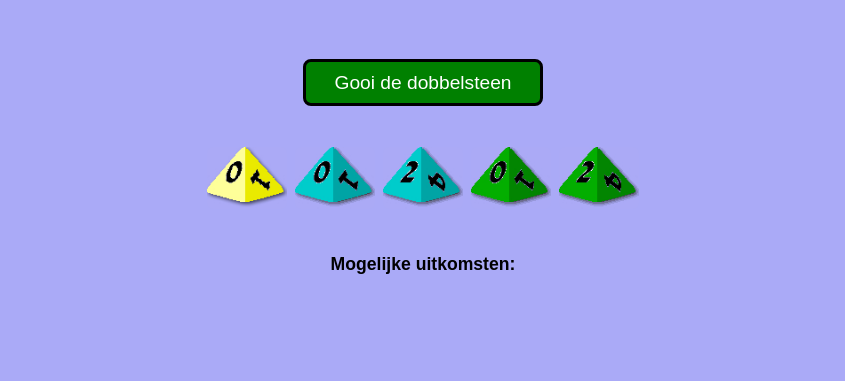
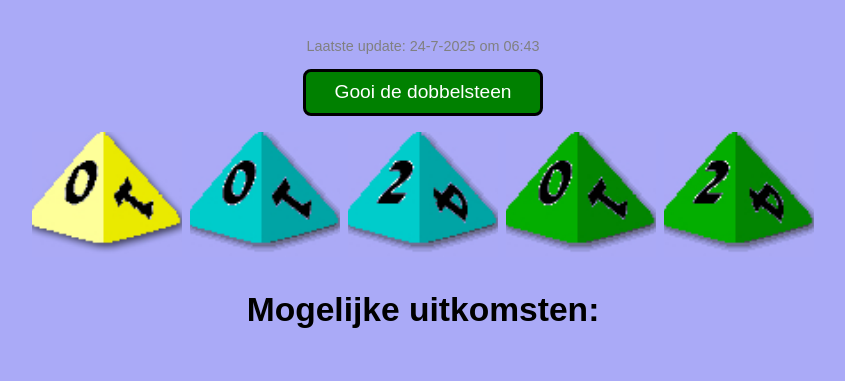
Before and after one commit to BG-NTTW-2025/D4_Dobbelstenen, a plain HTML site: page index.html in a window 1280 px wide. Shown: the whole page, without its empty margins (217-1062 px from the left). Drawn offline with Linux system fonts and the light colour scheme.

Commit message:
Add files via upload

```diff
--- a/index.html
+++ b/index.html
@@ -1,40 +1,45 @@
 <!DOCTYPE html>
-<html lang="nl">
-<head>
-  <meta charset="UTF-8" />
+<html lang="nl"><head>
+
+
+
+  <meta charset="UTF-8"><title>D4 Dobbelsteen Mobile</title>
+
+
+
+
   <style>
     body {
       font-family: sans-serif;
       text-align: center;
       background: #AAAAf7;
-      padding: 2em;
+      padding: 1em;
     }
     .dice-container {
       display: flex;
       justify-content: center;
       flex-wrap: wrap;
       gap: 0.5em;
-      margin-top: 2em;
+      margin-top: 1em;
     }
 .die {
-      width: 80px;
-      height: 80px;
-      border: 0px solid black;
-      border-radius: 0px;
-      background-color: #AAAAF7;
+  width: 150px;   /* was 90px */
+  height: 125px;  /* was 75px */
   display: flex;
   align-items: center;
   justify-content: center;
 }
+
 .die img {
-      max-width: 100%;
-      max-height: 100%;
-      border-radius: 6px;
+  width: 100%;
+  height: 100%;
+  object-fit: cover; /* of weglaten als je de originele verhouding wilt */
 }
+
     button {
       font-size: 1.2em;
       padding: 0.5em 1.5em;
-      margin-top: 1em;
+      margin-top: 0em;
       cursor: pointer;
       border: 3px solid black;
       border-radius: 8px;
@@ -49,15 +54,14 @@
       color: black;
     }
     .results {
-      margin-top: 2em;
-      font-size: 1.1em;
+      margin-top: 0em;
+      font-size: 2.1em;
     }
-  </style>
-</head>
-<body>
 
-  <button id="gooiKnop" class="gooi-knop-groen" onclick="startDobbel()">Gooi de dobbelsteen</button>
-
+  </style></head><body>
+  	<p id="last-updated" style="text-align: center; font-size: 0.9em; color: gray;"></p>
+<button id="gooiKnop" class="gooi-knop-groen" onclick="startDobbel()">Gooi
+de dobbelsteen</button>
 <div class="dice-container">
 <div id="die1" class="die"><img src="geel0.jpg" alt="Geel"></div>
 <div id="die2" class="die"><img src="blauw10.jpg" alt="Blauw1"></div>
@@ -68,9 +72,10 @@
 
 <div class="results">
   <p><strong>Mogelijke uitkomsten:</strong></p>
-    <div id="output"></div>
+  <p id="output"></p>
 </div>
 
+	<p id="last-updated" style="text-align: center; font-size: 0.9em; color: gray;"></p>
 <script>
     const intervalIds = [];
     const stopDelays = [500, 1000, 1500, 2000, 2500]; // ms per dobbelsteen
@@ -125,7 +130,7 @@
         }, stopDelays[index]);
       });
 
-      // Laatste dobbelsteen stopt na 2.5 seconden → toon dan resultaat
+      // Laatste dobbelsteen stopt na 2.5 seconden ? toon dan resultaat
 setTimeout(() => {
   toonResultaat();
 }, 2500);
@@ -161,9 +166,28 @@ setTimeout(() => {
         });
       });
 
-      document.getElementById("output").innerText = mogelijkheden.length > 0
-        ? mogelijkheden.join(', ')
-        : "Geen geldige combinaties";
+if (mogelijkheden.length === 0) {
+  document.getElementById("output").innerText = "Geen geldige combinaties";
+  return;
+}
+
+let tekst = mogelijkheden.join(', ');
+let regels = [];
+let regel = '';
+
+tekst.split(', ').forEach((getal) => {
+  if ((regel + getal).length > 30) {
+    regels.push(regel.trim());
+    regel = '';
+  }
+  regel += getal + ', ';
+});
+if (regel.trim() !== '') {
+  regels.push(regel.trim());
+}
+
+document.getElementById("output").innerText = regels.join('\n');
+
     }
 
     function getTientallenOptions(a, b) {
@@ -176,5 +200,13 @@ setTimeout(() => {
       return [...new Set(results)].sort((x, y) => x - y);
     }
   </script>
-</body>
-</html>
+  <script>
+  const updated = new Date(document.lastModified);
+  const datum = updated.toLocaleDateString("nl-NL");
+  const tijd = updated.toLocaleTimeString("nl-NL", { hour: '2-digit', minute: '2-digit' });
+
+  document.getElementById("last-updated").innerText =
+    "Laatste update: " + datum + " om " + tijd;
+</script>
+
+</body></html>
```
Lines whose indentation alone changed are shown as unchanged.
